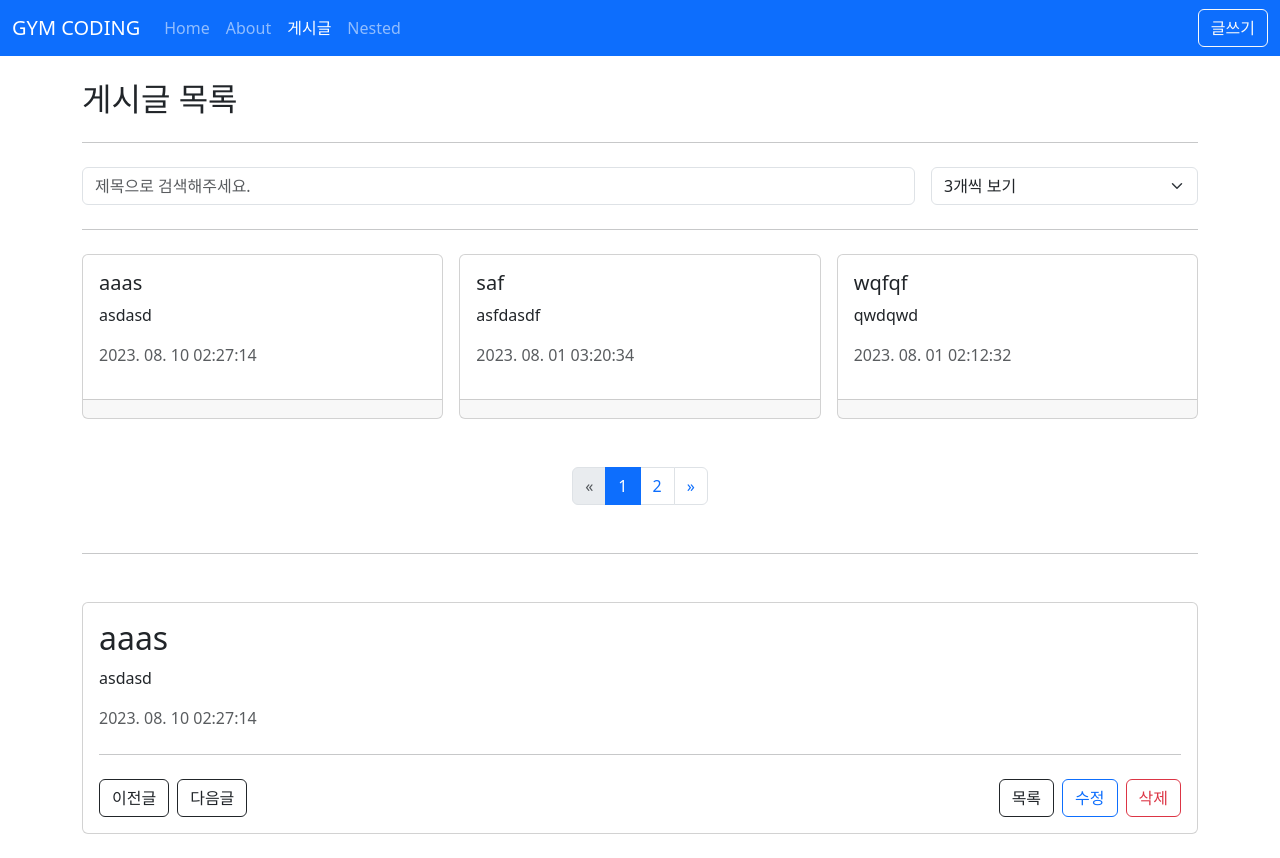
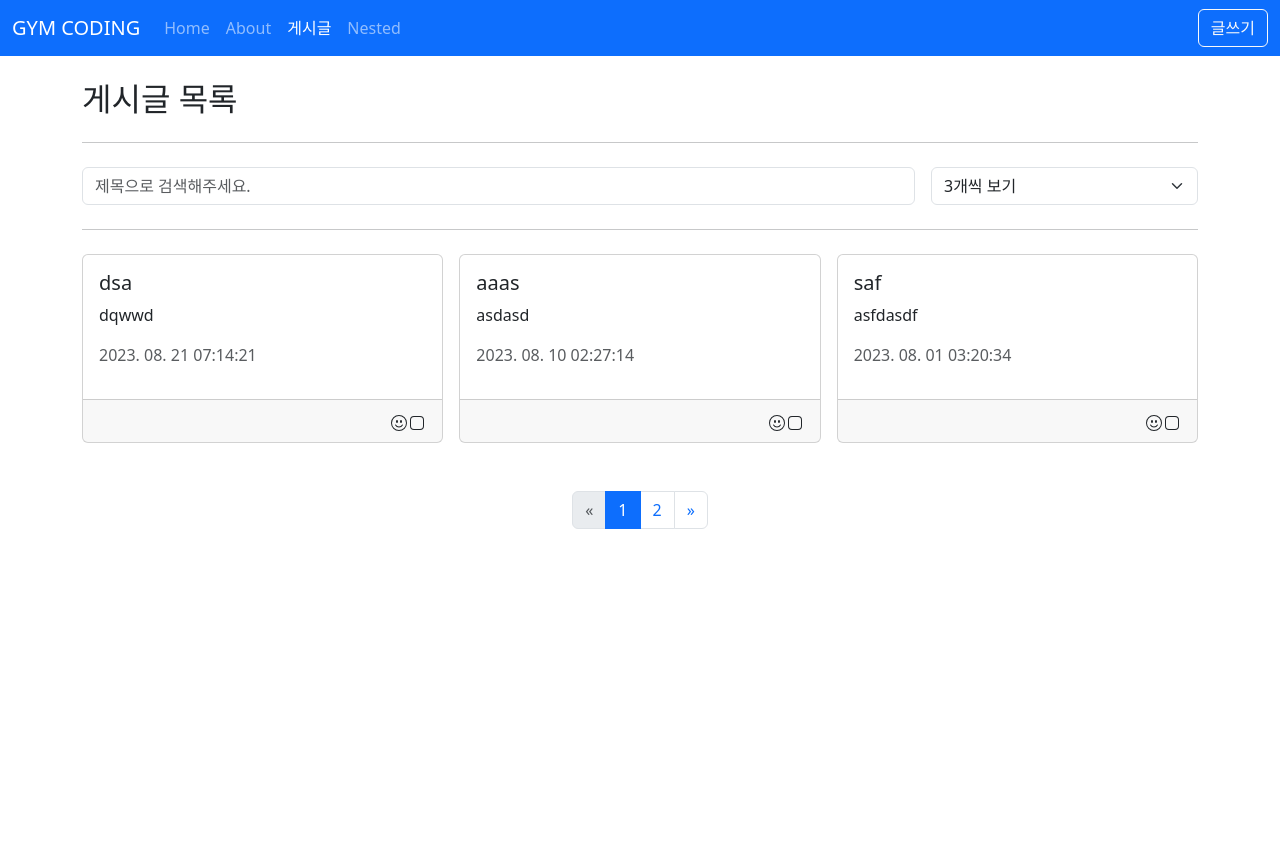
Before and after one commit to sungkuk5420/vue3-basic, a Vue app: page /posts in a window 1280 px wide. After the commit the page ends 800 px from the top, so only its background shows below. Built offline with nearby package versions, Linux system fonts and the light colour scheme; data requests are answered from the project's data file.

Commit message:
toRef & toRefs 기초부터 활용까지 한방에!

```diff
--- a/db.json
+++ b/db.json
@@ -20,6 +20,12 @@
       "content": "asdasd",
       "createdAt": 1691634434399,
       "id": 14
+    },
+    {
+      "title": "dsa",
+      "content": "dqwwd",
+      "createdAt": 1692602061121,
+      "id": 15
     }
   ]
 }
--- a/package.json
+++ b/package.json
@@ -8,7 +8,7 @@
     "preview": "vite preview",
     "lint": "eslint . --ext .vue,.js,.jsx,.cjs,.mjs --fix --ignore-path .gitignore",
     "format": "prettier --write src/",
-    "db": "json-server --watch db.json --port 5000 --delay 1000"
+    "db": "json-server --watch db.json --port 5000 "
   },
   "dependencies": {
     "axios": "^1.4.0",
--- a/src/components/posts/PostItem.vue
+++ b/src/components/posts/PostItem.vue
@@ -7,8 +7,36 @@
 		<p class="text-muted">{{ createdDate }}</p>
 		<template #footer>
 			<div class="d-flex flex-row-reverse">
+				<button class="btn p-0" @click.stop="$emit('preview')">
+					<svg
+						xmlns="http://www.w3.org/2000/svg"
+						width="16"
+						height="16"
+						fill="currentColor"
+						class="bi bi-app"
+						viewBox="0 0 16 16"
+					>
+						<path
+							d="M11 2a3 3 0 0 1 3 3v6a3 3 0 0 1-3 3H5a3 3 0 0 1-3-3V5a3 3 0 0 1 3-3h6zM5 1a4 4 0 0 0-4 4v6a4 4 0 0 0 4 4h6a4 4 0 0 0 4-4V5a4 4 0 0 0-4-4H5z"
+						/>
+					</svg>
+				</button>
 				<button class="btn p-0" @click.stop="$emit('modal')">
-					<i class="bi bi-emoji-sunglasses"></i>
+					<svg
+						xmlns="http://www.w3.org/2000/svg"
+						width="16"
+						height="16"
+						fill="currentColor"
+						class="bi bi-emoji-smile"
+						viewBox="0 0 16 16"
+					>
+						<path
+							d="M8 15A7 7 0 1 1 8 1a7 7 0 0 1 0 14zm0 1A8 8 0 1 0 8 0a8 8 0 0 0 0 16z"
+						/>
+						<path
+							d="M4.285 9.567a.5.5 0 0 1 .683.183A3.498 3.498 0 0 0 8 11.5a3.498 3.498 0 0 0 3.032-1.75.5.5 0 1 1 .866.5A4.498 4.498 0 0 1 8 12.5a4.498 4.498 0 0 1-3.898-2.25.5.5 0 0 1 .183-.683zM7 6.5C7 7.328 6.552 8 6 8s-1-.672-1-1.5S5.448 5 6 5s1 .672 1 1.5zm4 0c0 .828-.448 1.5-1 1.5s-1-.672-1-1.5S9.448 5 10 5s1 .672 1 1.5z"
+						/>
+					</svg>
 				</button>
 			</div>
 		</template>
@@ -30,7 +58,7 @@ const props = defineProps({
 		type: [String, Date, Number],
 	},
 });
-defineEmits(['modal']);
+defineEmits(['modal', 'preview']);
 const dayjs = inject('dayjs');
 const createdDate = computed(() =>
 	dayjs(props.createdAt).format('YYYY. MM. DD HH:mm:ss'),
--- /dev/null
+++ b/src/composables/number.js
@@ -0,0 +1,11 @@
+import { computed, unref } from 'vue';
+
+export const useNumber = number => {
+	const isOdd = computed(() => unref(number) % 2 === 1);
+	const isEven = computed(() => !isOdd.value);
+
+	return {
+		isOdd,
+		isEven,
+	};
+};
--- a/src/hooks/useAxios.js
+++ b/src/hooks/useAxios.js
@@ -27,7 +27,8 @@ export const useAxios = (url, config = {}, options = {}) => {
 		data.value = null;
 		error.value = null;
 		loading.value = true;
-		axios(url, {
+		console.log(url);
+		axios(unref(url), {
 			...defaultConfig,
 			...config,
 			params: unref(params),
@@ -50,7 +51,7 @@ export const useAxios = (url, config = {}, options = {}) => {
 				loading.value = false;
 			});
 	};
-	if (isRef(params)) {
+	if (isRef(params) || isRef(url)) {
 		watchEffect(execute);
 	} else {
 		if (immediate) {
--- a/src/plugins/func.js
+++ b/src/plugins/func.js
@@ -1,4 +1,5 @@
 function funcPlugins() {
 	console.log('funcPlugins');
 }
+
 export default funcPlugins;
--- a/src/views/HomeView.vue
+++ b/src/views/HomeView.vue
@@ -9,7 +9,6 @@
 			<AppCard>{{ item }}</AppCard>
 		</AppGrid>
 		<hr class="my-4" />
-		<h2>{{ $person.name }}</h2>
 		<button class="btn btn-primary" @click="person.say">click person</button>
 	</div>
 </template>
@@ -24,18 +23,12 @@ export default {
 </script>
 
 <script setup>
-import { inject, ref } from 'vue';
 import { useRouter } from 'vue-router';
 
 const router = useRouter();
 const goAboutPage = () => {
 	router.push('/about');
 };
-
-const items = ref(['사과', '딸기', '포도', '바나나']);
-
-const person = inject('person');
-console.log('person.name: ', person.name);
 </script>
 
 <style lang="scss" scoped></style>
--- a/src/views/posts/PostDetailView.vue
+++ b/src/views/posts/PostDetailView.vue
@@ -6,6 +6,7 @@
 	<div v-else>
 		<h2>{{ post.title }}</h2>
 		<p>{{ post.content }}</p>
+		<p>id: {{ props.id }}, isOdd: {{ isOdd }}</p>
 		<p class="text-muted">
 			{{ $dayjs(post.createdAt).format('YYYY. MM. DD HH:mm:ss') }}
 		</p>
@@ -49,17 +50,24 @@
 </template>
 
 <script setup>
+import { toRef, toRefs } from 'vue';
 import { useRouter } from 'vue-router';
 import { useAlert } from '@/composables/alert';
 import { useAxios } from '@/hooks/useAxios';
+import { computed } from 'vue';
+import { useNumber } from '@/composables/number';
 
 const props = defineProps({
 	id: [String, Number],
 });
 
 const router = useRouter();
+// const idRef = toRef(props, 'id');
+const { id: idRef } = toRefs(props);
+const { isOdd } = useNumber(idRef);
 const { vAlert, vSuccess } = useAlert();
-const { error, loading, data: post } = useAxios(`/posts/${props.id}`);
+const url = computed(() => `/posts/${props.id}`);
+const { error, loading, data: post } = useAxios(url);
 
 const {
 	error: removeError,
--- a/src/views/posts/PostEditView.vue
+++ b/src/views/posts/PostEditView.vue
@@ -1,16 +1,11 @@
 <template>
-	<AppLoading v-if="loading" />
-
-	<AppError v-else-if="error" :message="error.message" />
-
-	<div v-else>
+	<div>
 		<h2>게시글 수정</h2>
 		<hr class="my-4" />
-		<AppError v-if="editError" :message="editError.message" />
 		<PostForm
+			@submit.prevent="edit"
 			v-model:title="form.title"
 			v-model:content="form.content"
-			@submit.prevent="edit"
 		>
 			<template #actions>
 				<button
@@ -20,64 +15,53 @@
 				>
 					취소
 				</button>
-				<button class="btn btn-primary" :disabled="editLoading">
-					<template v-if="editLoading">
-						<span
-							class="spinner-grow spinner-grow-sm"
-							role="status"
-							aria-hidden="true"
-						></span>
-						<span class="visually-hidden">Loading...</span>
-					</template>
-					<template v-else> 수정 </template>
-				</button>
+				<button class="btn btn-primary">수정</button>
 			</template>
 		</PostForm>
+		<!-- <AppAlert
+			:show="showAlert"
+			:alert-message="alertMessage"
+			:type="alertType"
+		/> -->
 	</div>
 </template>
 
 <script setup>
+import { useRoute, useRouter } from 'vue-router';
+import { getPostById, updatePost } from '@/api/post';
 import { ref } from 'vue';
-import { useRoute, useRouter } from 'vue-router';
-import { getPostById, updatePost } from '@/api/posts';
-import PostForm from '@/components/posts/PostForm.vue';
-import { useAlert } from '@/composables/alert.js';
+import PostForm from '../../components/posts/PostForm.vue';
+import { useAlert } from '@/composables/alert';
 import { useAxios } from '@/hooks/useAxios';
+
+const { vAlert } = useAlert();
 
 const route = useRoute();
 const router = useRouter();
 const id = route.params.id;
-// alert
-const { vAlert, vSuccess } = useAlert();
+const { error, loading, data: form } = useAxios(`/posts/${id}`);
 
-const { data: form, error, loading } = useAxios(`/posts/${id}`);
-
-const {
-	error: editError,
-	loading: editLoading,
-	execute,
-} = useAxios(
-	`/posts/${id}`,
-	{ method: 'patch' },
-	{
-		immediate: false,
-		onSuccess: () => {
-			vSuccess('수정이 완료되었습니다!');
-			router.push({ name: 'PostDetail', params: { id } });
-		},
-		onError: err => {
-			vAlert(err.message);
-		},
-	},
-);
-
-const edit = () => {
-	execute({
-		...form.value,
-	});
+// const fetchPost = async () => {
+// 	const { data } = await getPostById(id);
+// 	// post.value = { ...data };
+// 	setForm(data);
+// };
+// const setForm = ({ title, content }) => {
+// 	form.value.title = title;
+// 	form.value.content = content;
+// };
+// fetchPost();
+const goDetailPage = () => router.push({ name: 'PostDetail', params: { id } });
+const edit = async () => {
+	try {
+		await updatePost(id, { ...form.value });
+		vAlert('수정이 완료되었습니다.', 'success');
+		router.push({ name: 'PostDetail', params: { id } });
+	} catch (error) {
+		console.error(error);
+		vAlert('네트워크 오류!!');
+	}
 };
-
-const goDetailPage = () => router.push({ name: 'PostDetail', params: { id } });
 </script>
 
 <style lang="scss" scoped></style>
--- a/src/views/posts/PostListView.vue
+++ b/src/views/posts/PostListView.vue
@@ -23,6 +23,7 @@
 						:created-at="item.createdAt"
 						@click="goPage(item.id)"
 						@modal="openModal(item)"
+						@preview="selectPreview(item.id)"
 					></PostItem>
 				</template>
 			</AppGrid>
@@ -42,10 +43,10 @@
 			/>
 		</Teleport>
 
-		<template v-if="posts && posts.length > 0">
+		<template v-if="previewId">
 			<hr class="my-5" />
 			<AppCard>
-				<PostDetailView :id="posts[0].id"></PostDetailView>
+				<PostDetailView :id="previewId"></PostDetailView>
 			</AppCard>
 		</template>
 	</div>
@@ -56,12 +57,14 @@ import PostItem from '@/components/posts/PostItem.vue';
 import PostDetailView from '@/views/posts/PostDetailView.vue';
 import PostFilter from '@/components/posts/PostFilter.vue';
 import PostModal from '@/components/posts/PostModal.vue';
-import { ref } from 'vue';
+import { ref, computed } from 'vue';
 import { useRouter } from 'vue-router';
-import { computed } from '@vue/reactivity';
 import { useAxios } from '@/hooks/useAxios';
 
 const router = useRouter();
+const previewId = ref(null);
+const selectPreview = id => (previewId.value = id);
+
 const params = ref({
 	_sort: 'createdAt',
 	_order: 'desc',
```
Also changed, not shown: src/composables/axios.js (deleted, +0 -66 lines).
